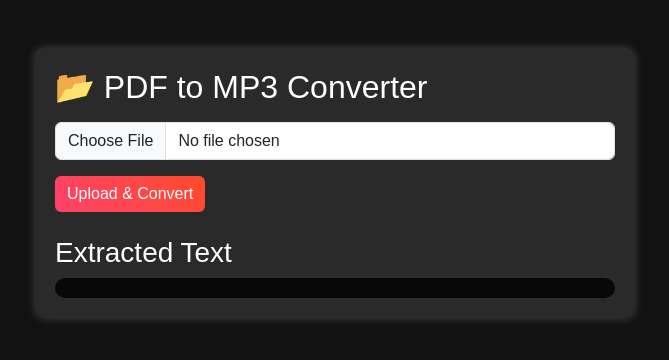
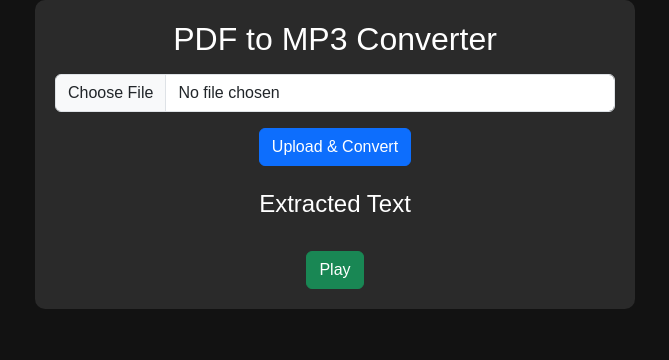
Before and after one commit to royal450/DigitalSolutionsMidia, a Flask app: page / in a window 1280 px wide. Shown: the top 360 px of the page, without its empty margins (305-974 px from the left). Run offline with Flask 3, Linux system fonts and the light colour scheme; some libraries are stand-ins or nearby versions.

Commit message:
Update index.html

```diff
--- a/templates/index.html
+++ b/templates/index.html
@@ -19,68 +19,49 @@
             padding: 20px;
             border-radius: 10px;
             background: rgba(255, 255, 255, 0.1);
-            box-shadow: 0px 0px 10px rgba(255, 255, 255, 0.2);
         }
-        .progress-bar {
-            width: 0%;
-            height: 5px;
-            background: #ff9800;
-            transition: width 0.5s;
-        }
-        .hidden {
-            display: none;
-        }
-        .btn-primary {
-            background: linear-gradient(45deg, #ff416c, #ff4b2b);
-            border: none;
-        }
-        .extracted-text {
-            background: rgba(0, 0, 0, 0.8);
-            color: #ddd;
-            padding: 10px;
-            border-radius: 10px;
-            max-height: 250px;
-            overflow-y: auto;
-            font-family: monospace;
-            text-align: left;
-            white-space: pre-wrap;
+        .highlight {
+            background: yellow;
+            color: black;
+            padding: 2px;
+            border-radius: 5px;
+            transition: background 0.2s ease-in-out;
         }
     </style>
 </head>
 <body>
-    <div class="container mt-5">
-        <h2>📂 PDF to MP3 Converter</h2>
-        <input type="file" id="fileUpload" class="form-control mt-3">
-        <button id="uploadBtn" class="btn btn-primary mt-3">Upload & Convert</button>
-        <div class="progress mt-3 hidden">
-            <div id="progressBar" class="progress-bar"></div>
-        </div>
-        <p id="statusText" class="mt-3"></p>
 
-        <!-- Play & Download Buttons -->
-        <button id="playBtn" class="btn btn-warning mt-3 hidden">▶ Play</button>
-        <a id="downloadBtn" class="btn btn-success mt-3 hidden">⬇ Download</a>
+<div class="container text-center">
+    <h2 class="mb-3">PDF to MP3 Converter</h2>
 
-        <!-- Extracted Text Section -->
-        <h3 class="mt-4">Extracted Text</h3>
-        <div id="extractedText" class="extracted-text"></div>
+    <input type="file" id="pdfFile" class="form-control mb-3">
+    <button id="uploadBtn" class="btn btn-primary">Upload & Convert</button>
+
+    <h4 class="mt-4">Extracted Text</h4>
+    <p id="textContainer"></p>
+
+    <audio id="audioPlayer" controls class="mt-3" style="display: none;">
+        <source id="audioSource" type="audio/mpeg">
+    </audio>
+
+    <button id="playBtn" class="btn btn-success mt-3">Play</button>
 </div>
 
 <script>
-        let audio = null;
-        let mp3File = "";
+$(document).ready(function () {
+    let words = [];
+    let audio = document.getElementById("audioPlayer");
+    let playBtn = document.getElementById("playBtn");
 
-        $("#uploadBtn").click(function() {
-            let file = $("#fileUpload")[0].files[0];
+    $("#uploadBtn").click(function () {
+        let file = $("#pdfFile")[0].files[0];
         if (!file) {
-                alert('Please select a PDF file!');
+            alert("Please select a file!");
             return;
         }
 
         let formData = new FormData();
         formData.append("file", file);
-            $(".progress").removeClass("hidden");
-            $("#statusText").text("Uploading...");
 
         $.ajax({
             url: "/upload",
@@ -88,32 +69,47 @@
             data: formData,
             processData: false,
             contentType: false,
-                success: function(response) {
-                    $("#progressBar").css("width", "100%");
-                    $("#statusText").text("✅ Conversion Complete!");
-                    mp3File = response.mp3_files[0];
-                    $("#playBtn").removeClass("hidden");
-                    $("#downloadBtn").attr("href", "/download/" + mp3File).removeClass("hidden");
-                    $("#extractedText").text(response.extracted_text);
+            success: function (response) {
+                words = response.extracted_text.split(" "); // Split text into words
+                $("#textContainer").html(words.map(w => `<span>${w} </span>`).join(""));
+
+                $("#audioSource").attr("src", response.mp3_files[0]);
+                audio.load();
+                $("#audioPlayer").show();
+                playBtn.disabled = false;
+            },
+            error: function () {
+                alert("Error processing file.");
             }
         });
     });
 
-        $("#playBtn").click(function() {
-            if (!audio) {
-                audio = new Audio("/download/" + mp3File);
+    playBtn.addEventListener("click", function () {
+        if (audio.paused) {
             audio.play();
-                $("#playBtn").text("⏹ Stop");
-                audio.onended = function() {
-                    $("#playBtn").text("▶ Play");
-                    audio = null;
-                };
+            playBtn.innerText = "Stop";
+            highlightText();
         } else {
             audio.pause();
-                audio = null;
-                $("#playBtn").text("▶ Play");
+            playBtn.innerText = "Play";
+        }
+    });
+
+    function highlightText() {
+        let spans = document.querySelectorAll("#textContainer span");
+        let index = 0;
+        let interval = setInterval(() => {
+            if (index > 0) spans[index - 1].classList.remove("highlight");
+            if (index < spans.length) {
+                spans[index].classList.add("highlight");
+                index++;
+            } else {
+                clearInterval(interval);
+            }
+        }, 500); // Adjust timing as per speech speed
     }
 });
 </script>
+
 </body>
 </html>
```
Lines whose indentation alone changed are shown as unchanged.
